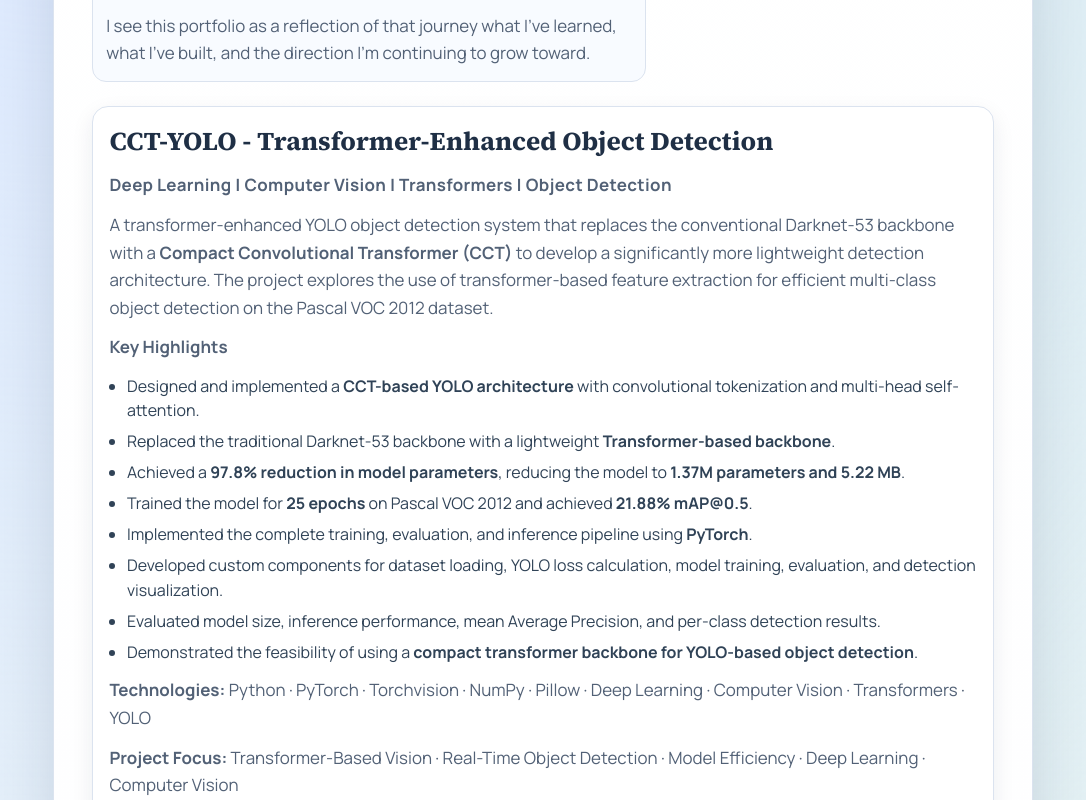
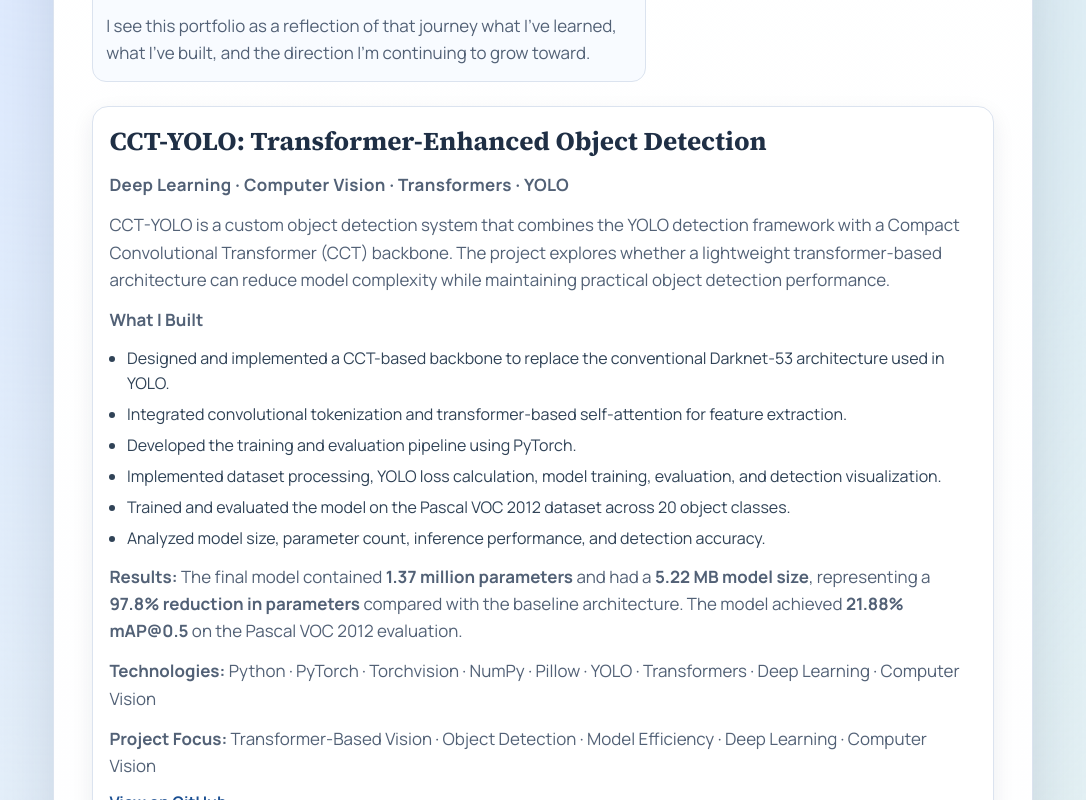
Before and after one commit to kalina0817/Portfolio, a React (Create React App) app in the folder kalkidan-portfolio/: page / in a window 1280 px wide. Shown: the part 1000-1800 px from the top of the page, without its empty margins (97-1183 px from the left). Built offline with nearby package versions, Linux system fonts and the light colour scheme.

Commit message:
Rewrite CCT-YOLO project section with new detailed summary

```diff
--- a/kalkidan-portfolio/src/App.js
+++ b/kalkidan-portfolio/src/App.js
@@ -65,38 +65,44 @@ function App() {
         </section>
 
         <section className="project-highlight" aria-label="CCT-YOLO Project">
-          <h2>CCT-YOLO - Transformer-Enhanced Object Detection</h2>
+          <h2>CCT-YOLO: Transformer-Enhanced Object Detection</h2>
           <p className="project-meta">
-            Deep Learning | Computer Vision | Transformers | Object Detection
+            Deep Learning &middot; Computer Vision &middot; Transformers
+            &middot; YOLO
           </p>
           <p>
-            A transformer-enhanced YOLO object detection system that replaces
-            the conventional Darknet-53 backbone with a <strong>Compact
-            Convolutional Transformer (CCT)</strong> to develop a significantly
-            more lightweight detection architecture. The project explores the
-            use of transformer-based feature extraction for efficient
-            multi-class object detection on the Pascal VOC 2012 dataset.
+            CCT-YOLO is a custom object detection system that combines the YOLO
+            detection framework with a Compact Convolutional Transformer (CCT)
+            backbone. The project explores whether a lightweight
+            transformer-based architecture can reduce model complexity while
+            maintaining practical object detection performance.
           </p>
-          <p><strong>Key Highlights</strong></p>
+          <p><strong>What I Built</strong></p>
           <ul className="project-list">
-            <li>Designed and implemented a <strong>CCT-based YOLO architecture</strong> with convolutional tokenization and multi-head self-attention.</li>
-            <li>Replaced the traditional Darknet-53 backbone with a lightweight <strong>Transformer-based backbone</strong>.</li>
-            <li>Achieved a <strong>97.8% reduction in model parameters</strong>, reducing the model to <strong>1.37M parameters and 5.22 MB</strong>.</li>
-            <li>Trained the model for <strong>25 epochs</strong> on Pascal VOC 2012 and achieved <strong>21.88% mAP@0.5</strong>.</li>
-            <li>Implemented the complete training, evaluation, and inference pipeline using <strong>PyTorch</strong>.</li>
-            <li>Developed custom components for dataset loading, YOLO loss calculation, model training, evaluation, and detection visualization.</li>
-            <li>Evaluated model size, inference performance, mean Average Precision, and per-class detection results.</li>
-            <li>Demonstrated the feasibility of using a <strong>compact transformer backbone for YOLO-based object detection</strong>.</li>
+            <li>Designed and implemented a CCT-based backbone to replace the conventional Darknet-53 architecture used in YOLO.</li>
+            <li>Integrated convolutional tokenization and transformer-based self-attention for feature extraction.</li>
+            <li>Developed the training and evaluation pipeline using PyTorch.</li>
+            <li>Implemented dataset processing, YOLO loss calculation, model training, evaluation, and detection visualization.</li>
+            <li>Trained and evaluated the model on the Pascal VOC 2012 dataset across 20 object classes.</li>
+            <li>Analyzed model size, parameter count, inference performance, and detection accuracy.</li>
           </ul>
           <p>
+            <strong>Results:</strong> The final model contained <strong>1.37
+            million parameters</strong> and had a <strong>5.22 MB model
+            size</strong>, representing a <strong>97.8% reduction in
+            parameters</strong> compared with the baseline architecture. The
+            model achieved <strong>21.88% mAP@0.5</strong> on the Pascal VOC
+            2012 evaluation.
+          </p>
+          <p>
             <strong>Technologies:</strong> Python &middot; PyTorch &middot;
-            Torchvision &middot; NumPy &middot; Pillow &middot; Deep Learning
-            &middot; Computer Vision &middot; Transformers &middot; YOLO
+            Torchvision &middot; NumPy &middot; Pillow &middot; YOLO &middot;
+            Transformers &middot; Deep Learning &middot; Computer Vision
           </p>
           <p>
             <strong>Project Focus:</strong> Transformer-Based Vision &middot;
-            Real-Time Object Detection &middot; Model Efficiency &middot; Deep
-            Learning &middot; Computer Vision
+            Object Detection &middot; Model Efficiency &middot; Deep Learning
+            &middot; Computer Vision
           </p>
           <a
             className="project-link"
```
Also changed, not shown: 1 other file (tests, documents, lock files or other folders).
